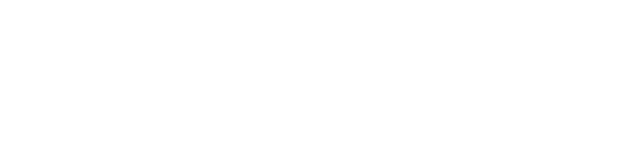
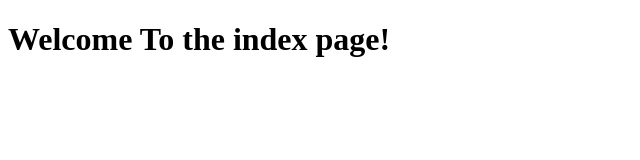
Before and after one commit to Theunisv/theunus-portfolio, a plain HTML site: page index.html in a window 1280 px wide. Shown: the whole page, without its empty margins (0-640 px from the left). Drawn offline with Linux system fonts and the light colour scheme.

Commit message:
Deleting S page, updating home page

```diff
--- a/index.html
+++ b/index.html
@@ -7,6 +7,7 @@
     <title>Welcome! To The index Page</title>
 </head>
 <body>
+    <h1>Welcome To the index page!</h1>
 
 </body>
 </html>
```
Also changed, not shown: 1 other file.
